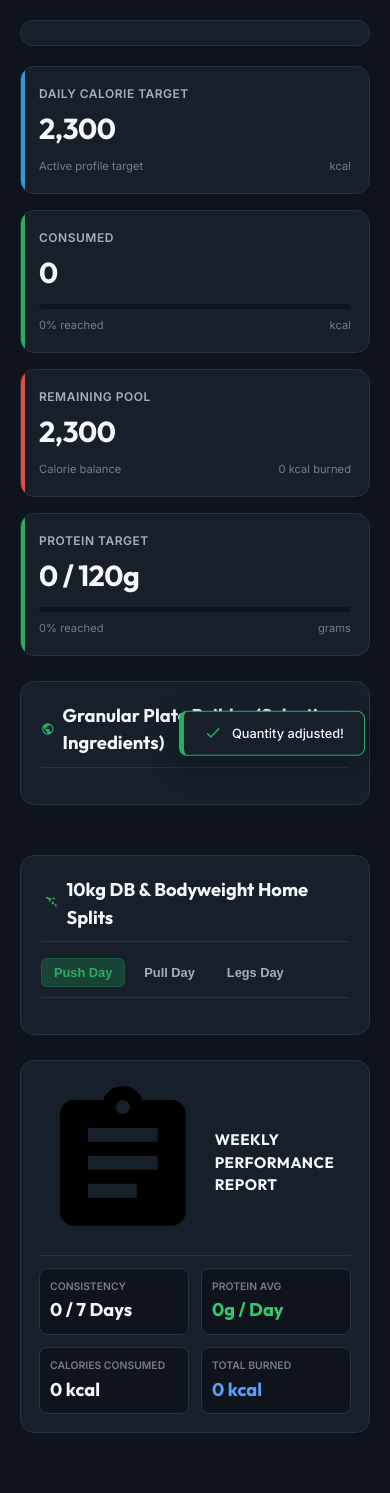
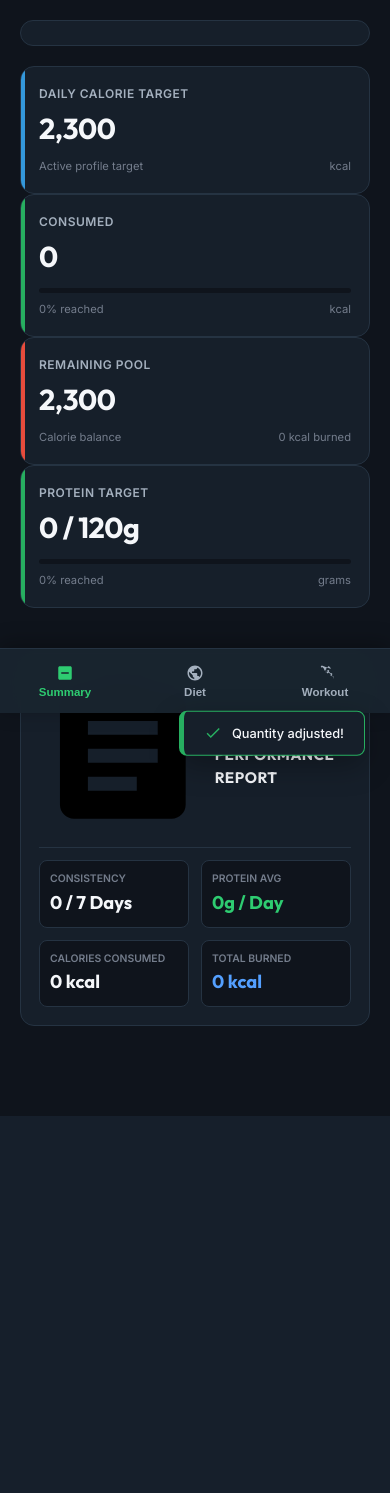
Before and after one commit to komal647/Diet-Workout, a Python web app: template templates/index.html in a window 390 px wide. Shown: the part 131-1624 px from the top of the page. After the commit the page ends 1247 px from the top, so only its background shows below. Run offline with Jinja, Linux system fonts and the light colour scheme; the template is opened without the code that fills it, so the values that code supplies are empty.

Commit message:
Feature: Convert Fitness Tracker to fully installable Mobile PWA

```diff
--- a/templates/index.html
+++ b/templates/index.html
@@ -2,12 +2,27 @@
 <html lang="en">
 <head>
     <meta charset="UTF-8">
-    <meta name="viewport" content="width=device-width, initial-scale=1.0">
+    <meta name="viewport" content="width=device-width, initial-scale=1.0, maximum-scale=1.0, user-scalable=no, viewport-fit=cover">
     <title>AntiGravity | Elite Home Fitness Tracker</title>
+    <link rel="manifest" href="/manifest.json">
+    <meta name="apple-mobile-web-app-capable" content="yes">
+    <meta name="apple-mobile-web-app-status-bar-style" content="black-translucent">
+    <link rel="apple-touch-icon" href="/icons/icon-192.png">
+    <meta name="theme-color" content="#1a252f">
     <!-- Google Fonts -->
     <link rel="preconnect" href="https://fonts.googleapis.com">
     <link rel="preconnect" href="https://fonts.gstatic.com" crossorigin>
     <link href="https://fonts.googleapis.com/css2?family=Inter:wght@300;400;500;600;700&family=Outfit:wght@400;500;600;700;800&display=swap" rel="stylesheet">
+    <!-- PWA Service Worker Registration -->
+    <script>
+        if ('serviceWorker' in navigator) {
+            window.addEventListener('load', () => {
+                navigator.serviceWorker.register('/service-worker.js')
+                    .then(reg => console.log('Service Worker Registered successfully!', reg))
+                    .catch(err => console.log('Service Worker Registration failed:', err));
+            });
+        }
+    </script>
 
     <style>
         :root {
@@ -659,6 +674,82 @@
             font-size: 0.8rem;
             font-weight: 500;
         }
+
+        /* Bottom App Navigation for Mobile PWAs */
+        .mobile-nav-bar {
+            display: none;
+            position: fixed;
+            bottom: 0;
+            left: 0;
+            right: 0;
+            height: 65px;
+            background-color: var(--bg-header);
+            border-top: 1px solid var(--border-color);
+            z-index: 999;
+            grid-template-columns: repeat(3, 1fr);
+            backdrop-filter: blur(15px);
+            background-color: rgba(26, 37, 47, 0.96);
+            padding-bottom: env(safe-area-inset-bottom);
+            box-shadow: 0 -4px 20px rgba(0,0,0,0.3);
+        }
+
+        .mobile-nav-item {
+            background: none;
+            border: none;
+            color: var(--text-muted);
+            display: flex;
+            flex-direction: column;
+            align-items: center;
+            justify-content: center;
+            gap: 4px;
+            font-size: 0.72rem;
+            font-weight: 600;
+            cursor: pointer;
+            transition: var(--transition);
+        }
+
+        .mobile-nav-item svg {
+            width: 18px;
+            height: 18px;
+            fill: var(--text-muted);
+            transition: var(--transition);
+        }
+
+        .mobile-nav-item.active {
+            color: var(--color-green-light);
+        }
+
+        .mobile-nav-item.active svg {
+            fill: var(--color-green-light);
+        }
+
+        /* Panel view visibility logic for desktop vs installable mobile screens */
+        .mobile-panel {
+            display: block; /* Show all side-by-side in desktop viewports */
+        }
+
+        @media (max-width: 768px) {
+            body {
+                padding-bottom: 90px;
+            }
+
+            .mobile-nav-bar {
+                display: grid;
+            }
+
+            .dashboard-grid {
+                grid-template-columns: 1fr !important;
+                gap: 16px;
+            }
+
+            .mobile-panel {
+                display: none; /* Hide in mobile view ports unless explicitly marked active */
+            }
+
+            .mobile-panel.active {
+                display: block;
+            }
+        }
     </style>
 </head>
 <body>
@@ -692,7 +783,7 @@
         </section>
 
         <!-- Target Dashboard Banner -->
-        <section class="metrics-banner">
+        <section class="metrics-banner mobile-panel active" id="mobile-pane-summary-metrics">
             <!-- Calorie Goal Card -->
             <div class="metric-card metric-goal">
                 <div>
@@ -752,7 +843,7 @@
         <main class="dashboard-grid">
 
             <!-- Left Side: Interactive Diet Custom Plate Builder -->
-            <section class="panel">
+            <section class="panel mobile-panel" id="mobile-pane-diet">
                 <h2 class="panel-title">
                     <svg viewBox="0 0 24 24"><path d="M12 2C6.48 2 2 6.48 2 12s4.48 10 10 10 10-4.48 10-10S17.52 2 12 2zm-1 17.93c-3.95-.49-7-3.85-7-7.93 0-.62.08-1.21.21-1.79L9 15v1c0 1.1.9 2 2 2v1.93zm6.9-2.53c-.26-.81-1-1.4-1.9-1.4h-1v-3c0-.55-.45-1-1-1h-6v-2h2c.55 0 1-.45 1-1V7h2c1.1 0 2-.9 2-2v-.41c2.93 1.19 5 4.06 5 7.41 0 2.08-.8 3.97-2.1 5.4z"/></svg>
                     Granular Plate Builder (Selective Ingredients)
@@ -766,7 +857,7 @@
             <!-- Right Side: Home Training Splits & Weekly Stats -->
             <div>
                 <!-- Dumbbell Hypertrophy Panel -->
-                <section class="panel">
+                <section class="panel mobile-panel" id="mobile-pane-workout">
                     <h2 class="panel-title">
                         <svg viewBox="0 0 24 24"><path d="M20.57 14.86L22 13.43l-1.43-1.43-.72.72-2.85-2.85.71-.71-1.43-1.43-1.43 1.43-2.14-2.14 1.43-1.43 1.43-1.43 1.43-1.43 2.85 2.85-.71.72L7.71 2 6.29 3.43l1.43 1.43.71-.71 2.85 2.85-.71.71 1.43 1.43 1.43-1.43 2.14 2.14-1.43 1.43 1.43 1.43 1.43-1.43 2.85 2.85-.72.71 1.43 1.43.72-.71 2.85 2.85-.71.71 1.43 1.43 1.43-1.43z"/></svg>
                         10kg DB & Bodyweight Home Splits
@@ -786,7 +877,7 @@
                 </section>
 
                 <!-- Weekly Summary Report Panel -->
-                <section class="weekly-report-card">
+                <section class="weekly-report-card mobile-panel active" id="mobile-pane-summary-report">
                     <h3 class="weekly-report-title">
                         <svg viewBox="0 0 24 24"><path d="M19 3h-4.18C14.4 1.84 13.3 1 12 1c-1.3 0-2.4.84-2.82 2H5c-1.1 0-2 .9-2 2v14c0 1.1.9 2 2 2h14c1.1 0 2-.9 2-2V5c0-1.1-.9-2-2-2zm-7 0c.55 0 1 .45 1 1s-.45 1-1 1-1-.45-1-1 .45-1 1-1zm2 14H7v-2h7v2zm3-4H7v-2h10v2zm0-4H7V7h10v2z"/></svg>
                         Weekly Performance Report
@@ -813,6 +904,22 @@
             </div>
         </main>
     </div>
+
+    <!-- PWA Bottom Navigation Menu -->
+    <nav class="mobile-nav-bar">
+        <button class="mobile-nav-item active" onclick="switchMobileTab('summary', this)">
+            <svg viewBox="0 0 24 24"><path d="M19 3H5c-1.1 0-2 .9-2 2v14c0 1.1.9 2 2 2h14c1.1 0 2-.9 2-2V5c0-1.1-.9-2-2-2zm-2 10H7v-2h10v2z"/></svg>
+            <span>Summary</span>
+        </button>
+        <button class="mobile-nav-item" onclick="switchMobileTab('diet', this)">
+            <svg viewBox="0 0 24 24"><path d="M12 2C6.48 2 2 6.48 2 12s4.48 10 10 10 10-4.48 10-10S17.52 2 12 2zm-1 17.93c-3.95-.49-7-3.85-7-7.93 0-.62.08-1.21.21-1.79L9 15v1c0 1.1.9 2 2 2v1.93zm6.9-2.53c-.26-.81-1-1.4-1.9-1.4h-1v-3c0-.55-.45-1-1-1h-6v-2h2c.55 0 1-.45 1-1V7h2c1.1 0 2-.9 2-2v-.41c2.93 1.19 5 4.06 5 7.41 0 2.08-.8 3.97-2.1 5.4z"/></svg>
+            <span>Diet</span>
+        </button>
+        <button class="mobile-nav-item" onclick="switchMobileTab('workout', this)">
+            <svg viewBox="0 0 24 24"><path d="M20.57 14.86L22 13.43l-1.43-1.43-.72.72-2.85-2.85.71-.71-1.43-1.43-1.43 1.43-2.14-2.14 1.43-1.43 1.43-1.43 1.43-1.43 2.85 2.85-.71.72L7.71 2 6.29 3.43l1.43 1.43.71-.71 2.85 2.85-.71.71 1.43 1.43 1.43-1.43 2.14 2.14-1.43 1.43 1.43 1.43 1.43-1.43 2.85 2.85-.72.71 1.43 1.43.72-.71 2.85 2.85-.71.71 1.43 1.43 1.43-1.43zm-7.85-4.28l.71-.71.71.71-.71.71-.71-.71z"/></svg>
+            <span>Workout</span>
+        </button>
+    </nav>
 
     <!-- Notification Toast -->
     <div class="notification-toast" id="toast">
@@ -1107,6 +1214,33 @@
             });
         }
 
+        // Handles active mobile bottom navigation tab toggles
+        function switchMobileTab(paneId, button) {
+            // Hide all mobile pane views
+            document.querySelectorAll('.mobile-panel').forEach(pane => {
+                pane.classList.remove('active');
+            });
+
+            // Enable target views depending on tap
+            if (paneId === 'summary') {
+                document.getElementById('mobile-pane-summary-metrics').classList.add('active');
+                document.getElementById('mobile-pane-summary-report').classList.add('active');
+            } else if (paneId === 'diet') {
+                document.getElementById('mobile-pane-diet').classList.add('active');
+            } else if (paneId === 'workout') {
+                document.getElementById('mobile-pane-workout').classList.add('active');
+            }
+
+            // Adjust active nav tabs indicator
+            document.querySelectorAll('.mobile-nav-item').forEach(btn => {
+                btn.classList.remove('active');
+            });
+            button.classList.add('active');
+
+            // Scroll back to top for seamless mobile view shifts
+            window.scrollTo({ top: 0, behavior: 'smooth' });
+        }
+
         // Initialize state engine components on boot
         window.addEventListener('DOMContentLoaded', () => {
             // First sync to boot calculation averages
```
Also changed, not shown: app.py (+40 -0 lines), service-worker.js (added, +57 -0 lines), test_app.py (+49 -0 lines), icons/icon-192.png (added), icons/icon-512.png (added), manifest.json (added).
